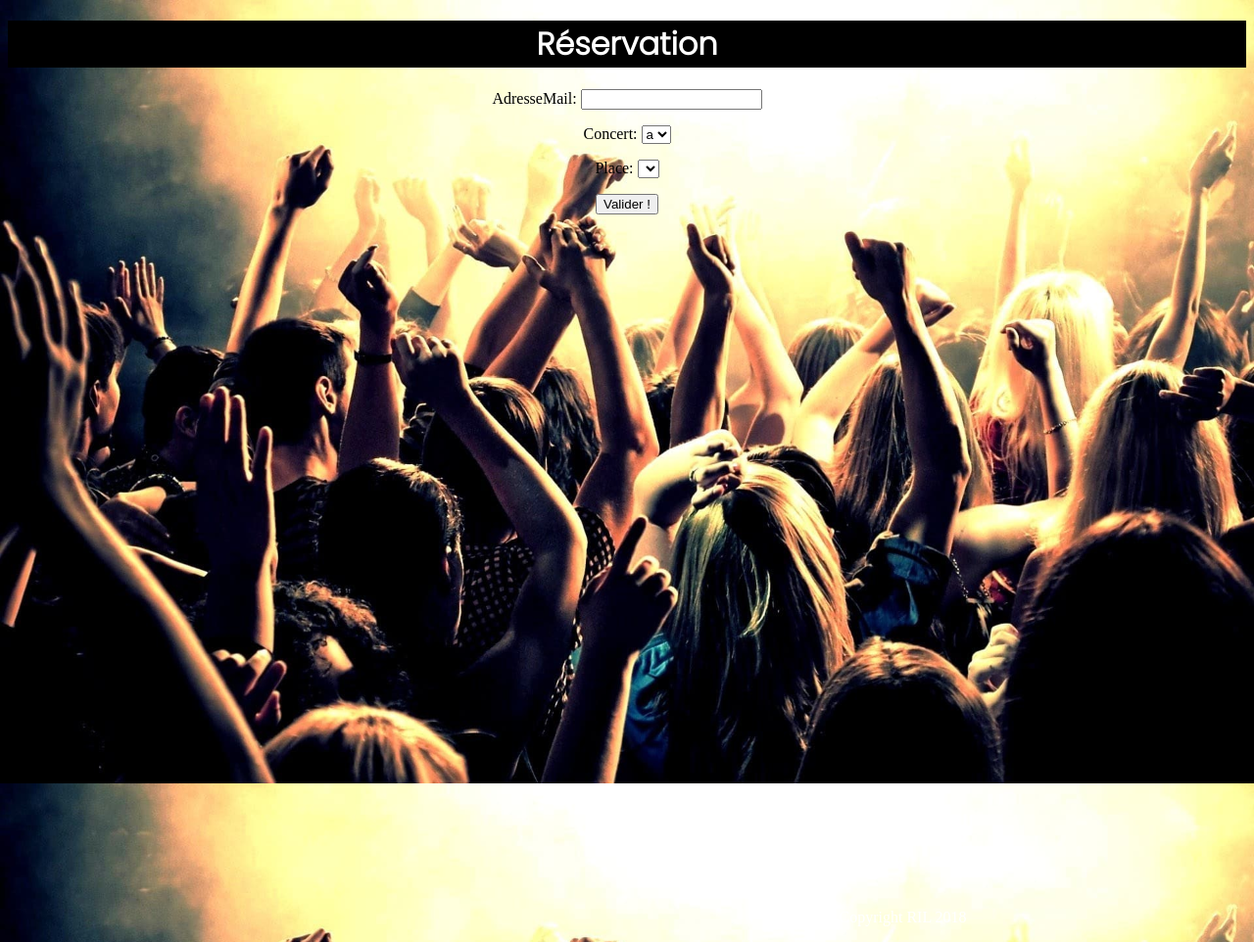
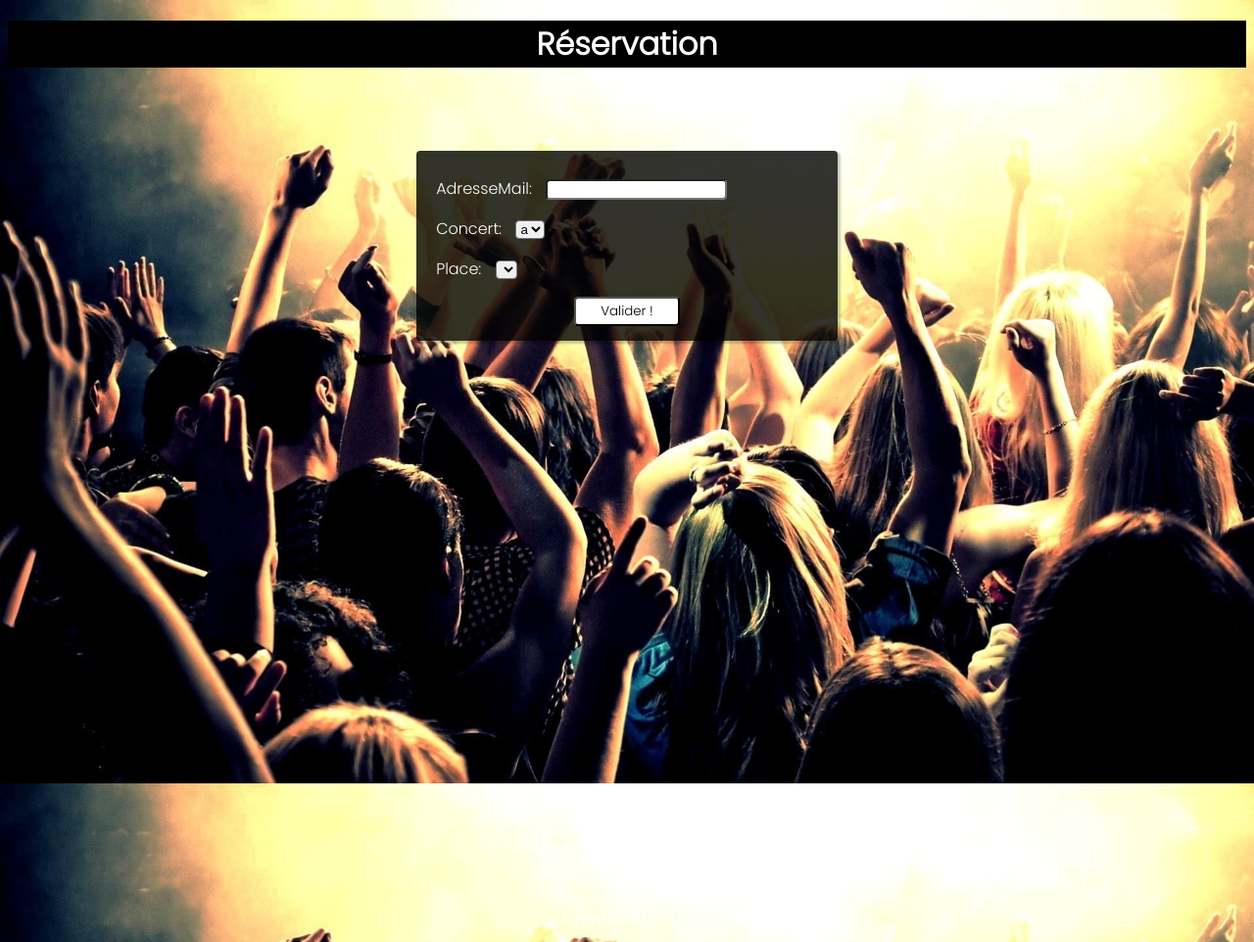
Before and after one commit to xouill/TDCesi, a Django app: page /reservation/1 in a window 1280 px wide. Shown: the whole page at 98% size. Run offline with Django 3.2, Linux system fonts and the light colour scheme; data comes from the database, SQL or seed files in the repository; data that the repository does not hold is empty.

Commit message:
Css fait sur la page de reservation

```diff
--- a/static/css/styles.css
+++ b/static/css/styles.css
@@ -7,8 +7,8 @@ body {
 }
 footer {
     top: 114%;
-    right: 0px;
-    left: 44%;
+    right: 0%;
+    left: 0%;
     z-index: 3;
     color: white;
     position: absolute;
@@ -43,6 +43,32 @@ footer {
     color: black;
     font-size: x-large;
 }
+form {
+    background: rgba(0, 0, 0, 0.8);
+    color: white;
+    width: 34%;
+    margin: auto;
+    padding-bottom: 15px;
+    padding-top: 10px;
+    border-radius: 4px;
+    box-shadow: 2px 2px 2px 1px rgba(0, 0, 0, 0.2);
+}
+form>p {
+    font-family: 'Poppins', sans-serif;
+    text-align: left;
+    padding-left: 20px;
+}
+form>button {
+    border-radius: 4px;
+    background-color: white;
+    width: 25%;
+    height: 30px;
+    font-family: 'Poppins', sans-serif;
+}
+input, select {
+    margin-left: 10px;
+    border-radius: 4px;
+}
 table {
     width: 100%;
     height: auto;
@@ -61,6 +87,7 @@ td>a>img {
     font-family: 'Poppins', sans-serif;
     background-color: black;
     color: white;
+    margin-bottom: 85px;
 }
 .container {
     text-align: center;
```
